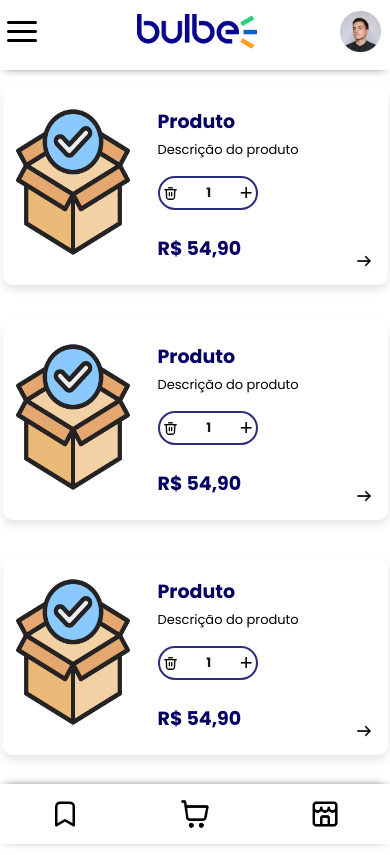
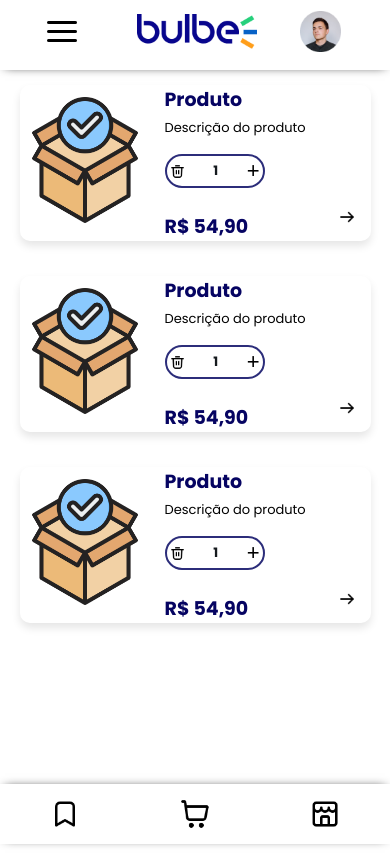
Before and after one commit to ibmec-tech-2-periodo-2025-2/Projeto-BulbeShop-Grupo4, a plain HTML site: page carrinho.html in a window 390 px wide. Drawn offline with Linux system fonts and the light colour scheme.

Commit message:
fix: correções na responsividade da página do carrinho

```diff
--- a/carrinho.css
+++ b/carrinho.css
@@ -21,7 +21,6 @@
         font-family:'Poppins'
     }
 
-    /*Objetos Header*/
     header {
         width: 100%;
         background-color: var(--branco);
@@ -32,7 +31,7 @@
         box-shadow: 0 1px 10px -5px var(--preto);
         position: fixed;
         top: 0;
-        gap: 80px;
+        gap: 40px;
         z-index: 1;
     }
     .menu img {
@@ -46,7 +45,6 @@
         width: 47px;
     }
 
-    /*Objetos Main*/
     main {
         background-color: var(--branco);
         display: flex;
@@ -64,16 +62,17 @@
         justify-content: flex-start;
         align-items: center;
         gap: 15px;
-        width: 385px;
-        height: 200px;
+        width: 90vw;
+        height: auto;
         border-radius: 10px;
         box-shadow: 0 5px 9px rgba(0,0,0,0.1);
         margin-top: 15px;
     }
 
     .caixaproduto .imagem img {
-        width: 140px;
-        height: 150px;
+        width: 35vw;
+        height: auto;
+        max-width: 130px;
     }
 
     .caixaproduto .info {
@@ -143,7 +142,6 @@
         font-size: 22px;
     }
 
-    /*Objetos Footer*/
     footer {
         background-color: var(--branco);
         display: flex;
```
